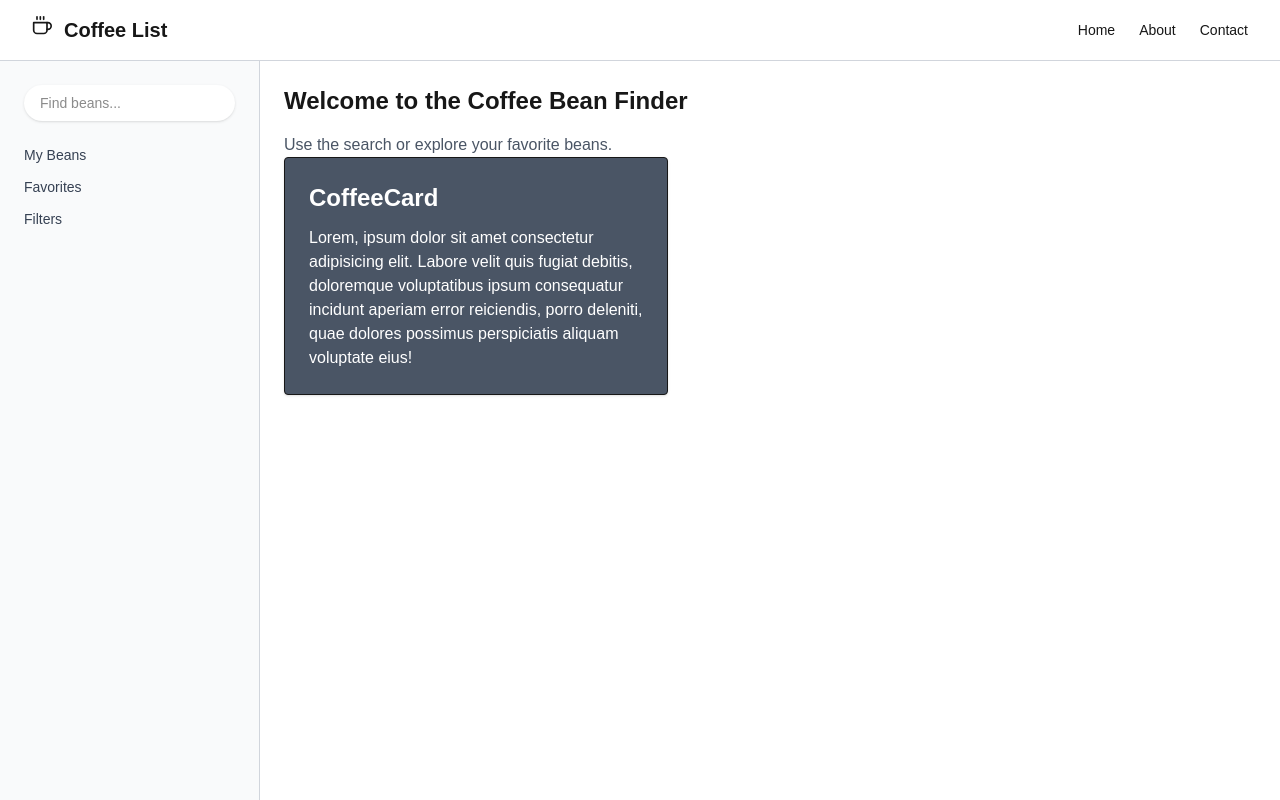
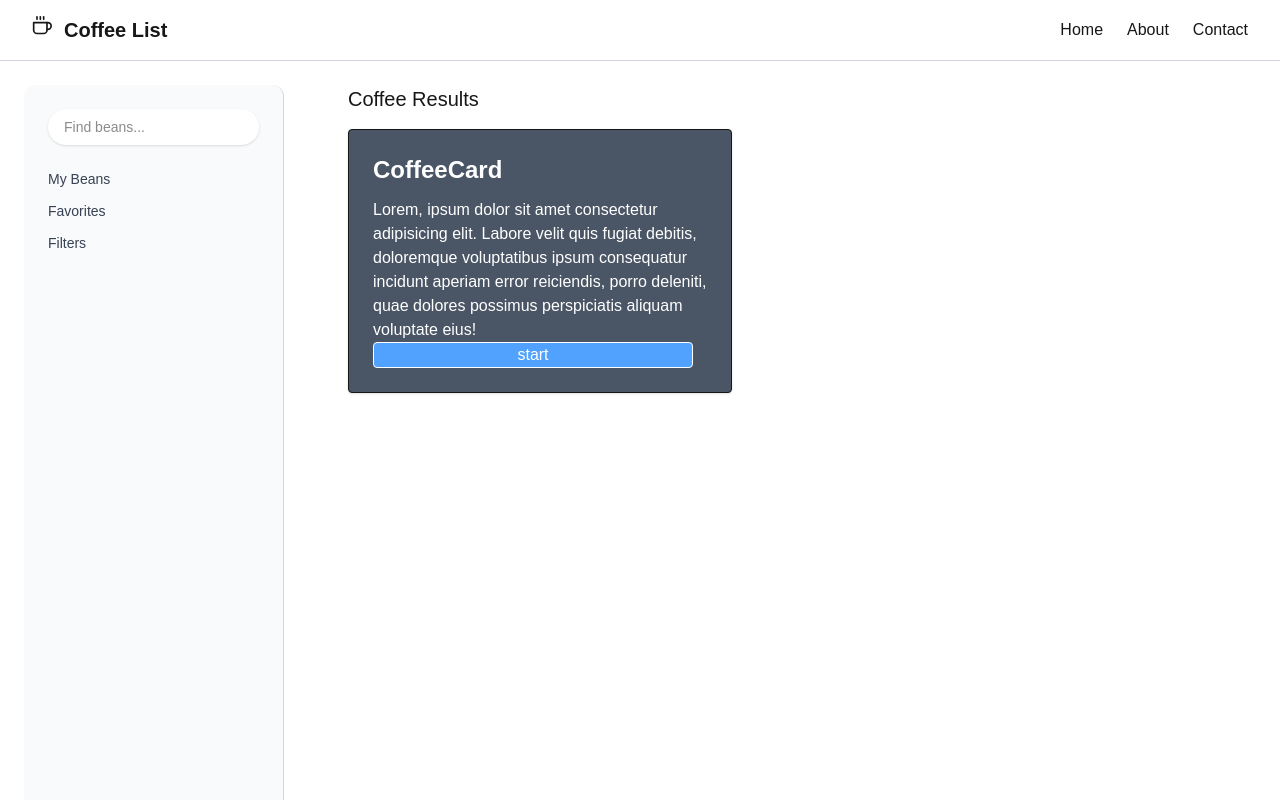
Before and after one commit to runningTurtle2/coffee-list, a Next.js app: page / in a window 1280 px wide. Shown: the top 800 px of the page. Built offline with nearby package versions, Linux system fonts and the light colour scheme.

Commit message:
Refactor layout and components: replace Topbar and Sidebar with Header and Footer; update CoffeeCard and FilterMenu integration in Home page

```diff
--- /dev/null
+++ b/app/about/page.tsx
@@ -0,0 +1,13 @@
+import React from 'react'
+
+export default function AboutPage() {
+  return (
+    <div className='max-h-[870px] p-32 border'>
+      <div className='max-h-[87px] border p-12'>
+      <p>help</p>
+      </div>
+
+      <h1 className="text-2xl">This is the About Page</h1>
+    </div>
+  )
+}
--- /dev/null
+++ b/app/contact/page.tsx
@@ -0,0 +1,7 @@
+import React from 'react'
+
+export default function ContactPage() {
+  return (
+    <div>ContactPage</div>
+  )
+}
--- a/app/layout.tsx
+++ b/app/layout.tsx
@@ -1,8 +1,8 @@
 import type { Metadata } from "next";
 import "./globals.css";
 import { Geist, Geist_Mono } from "next/font/google";
-import Topbar from "../components/TopBar";
-import Sidebar from "@/components/Sidebar";
+import Header from "../components/Header/Header";
+import Footer from "@/components/Footer/Footer";
 
 const geistSans = Geist({
   variable: "--font-geist-sans",
@@ -26,17 +26,20 @@ export default function RootLayout({
 }>) {
   return (
     <html lang="en">
-      <body
-        className={`${geistSans.variable} ${geistMono.variable} antialiased`}
-      >
-    <div className="min-h-screen flex flex-col">
-      <Topbar />
-      <div className="flex flex-1">
-        <Sidebar />
-        <main className="flex-1 p-6 bg-white">{children}</main>
-      </div>
-    </div>
+      <body className={`${geistSans.variable} ${geistMono.variable} antialiased`}>
+        <header className="w-full border-b border-gray-300 bg-white">
+          <Header />
+        </header>
 
+        <main className="w-full">
+          <div className="max-w-[1400px] mx-auto px-6">
+            {children}
+          </div>
+        </main>
+
+        <footer className="w-full border-t border-gray-300 bg-white mt-auto">
+          <Footer />
+        </footer>
       </body>
     </html>
   );
--- a/app/page.tsx
+++ b/app/page.tsx
@@ -1,16 +1,17 @@
-import CoffeeCard from '../components/CoffeeCard'
+import CoffeeCard from '../components/Results/CoffeeCard';
+import FilterMenu from '@/components/Results/FilterMenu';
 
 export default function Home() {
   return (
-    <div>
-      <h2 className="text-2xl font-bold mb-4">Welcome to the Coffee Bean Finder</h2>
-      <p className="text-gray-600">Use the search or explore your favorite beans.</p>
+    <div className='flex gap-16 py-6'>
+      <FilterMenu />
 
-      <div>
-        <CoffeeCard />
+      <div className='flex-1'>
+        <h2 className='mb-4 text-xl'>Coffee Results</h2>
+        <div className='grid gap-4'>
+          <CoffeeCard />
+        </div>
       </div>
     </div>
-
-
   );
 }
--- /dev/null
+++ b/components/Footer/Footer.tsx
@@ -0,0 +1,9 @@
+import React from 'react'
+
+export default function Footer() {
+  return (
+    <div className='text-2xl flex p-6 w-full'>
+      This is the footer
+    </div>
+  )
+}
--- /dev/null
+++ b/components/Header/Header.tsx
@@ -0,0 +1,18 @@
+import { FiCoffee } from "react-icons/fi";
+import React from 'react'
+
+export default function Header() {
+  return (
+    <div className="flex items-center justify-between px-8 py-4 w-full">
+      <h1 className="text-xl font-semibold flex gap-3">
+        <FiCoffee /> <span>Coffee List</span>
+      </h1>
+
+      <nav className="space-x-6 text-md">
+        <a href="/" className="hover:underline">Home</a>
+        <a href="/about" className="hover:underline">About</a>
+        <a href="/contact" className="hover:underline">Contact</a>
+      </nav>
+    </div>
+  );
+}
--- a/components/CoffeeCard.tsx
+++ b/components/Results/CoffeeCard.tsx
@@ -5,7 +5,7 @@ export default function CoffeeCard() {
     <div className='bg-gray-600 block max-w-sm p-6 border rounded shadow-sm '>
         <h3 className='mb-3 text-2xl font-semibold text-white leading-8'>CoffeeCard</h3>
         <p className='text-white '>Lorem, ipsum dolor sit amet consectetur adipisicing elit. Labore velit quis fugiat debitis, doloremque voluptatibus ipsum consequatur incidunt aperiam error reiciendis, porro deleniti, quae dolores possimus perspiciatis aliquam voluptate eius!</p>
-
+        <button className='text-white border rounded bg-blue-400 w-xs' >start</button>
     </div>
   )
 }
--- a/components/Sidebar.tsx
+++ b/components/Results/FilterMenu.tsx
@@ -1,8 +1,10 @@
 import { IoSearch } from "react-icons/io5";
+import React from 'react'
 
-const Sidebar = () => {
+export default function FilterMenu() {
   return (
-    <aside className="w-[260px] h-screen border-r border-gray-300 bg-gray-50 p-6 flex flex-col gap-6">
+    <aside className="w-[260px] h-screen border-r rounded-xl border-gray-300 bg-gray-50 p-6 flex flex-col gap-6">
+
       {/* Search */}
       <div className="bg-white flex items-center rounded-full px-4 py-2 shadow-sm">
         <input
@@ -21,6 +23,4 @@ const Sidebar = () => {
       </nav>
     </aside>
   );
-};
-
-export default Sidebar;
+}
--- a/components/TopBar.tsx
+++ /dev/null
@@ -1,17 +0,0 @@
-import { FiCoffee } from "react-icons/fi";
-
-
-const Topbar = () => {
-  return (
-    <header className="w-full flex items-center justify-between px-8 py-4 border-b border-gray-300 bg-white">
-      <h1 className="text-xl font-semibold flex gap-3"> <FiCoffee /> Coffee List </h1>
-      <nav className="space-x-6 text-sm">
-        <a href="#" className="hover:underline">Home</a>
-        <a href="#" className="hover:underline">About</a>
-        <a href="#" className="hover:underline">Contact</a>
-      </nav>
-    </header>
-  );
-};
-
-export default Topbar;
--- /dev/null
+++ b/tailwind.config.js
@@ -0,0 +1,5 @@
+content: [
+  "./src/**/*.{js,ts,jsx,tsx}",
+  "./components/**/*.{js,ts,jsx,tsx}",
+  "./app/**/*.{js,ts,jsx,tsx}",
+]
```
Also changed, not shown: components/Results/Filter.tsx (added), components/Results/Results.tsx (added).
